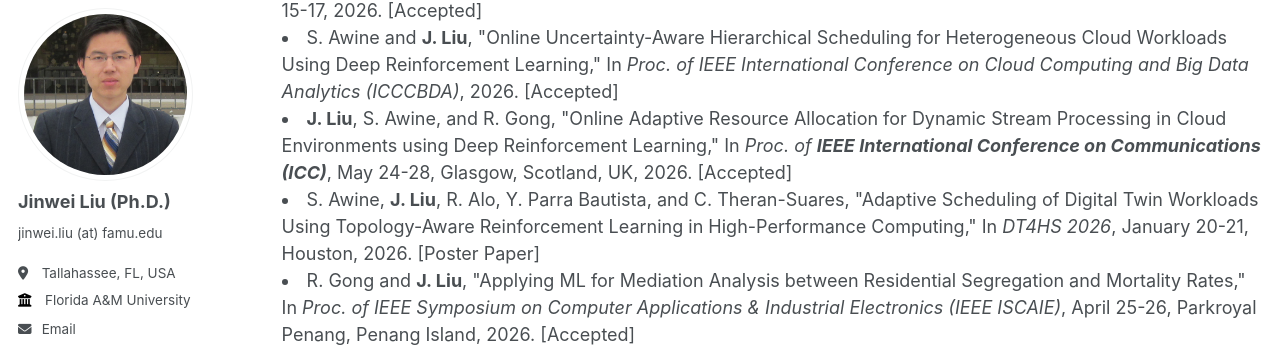
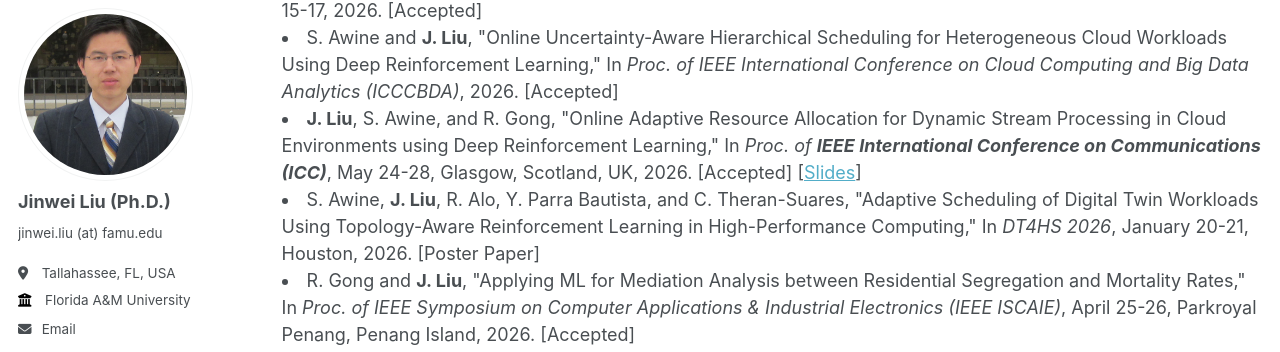
Before and after one commit to jinweiliucu/jinweiliucu.github.io, a Jekyll site: the page built from _publications/publications.html, in a window 1280 px wide and 900 px high, scrolled down 437 px. Shown: the part 98-450 px from the top of the window. Built offline with Jekyll 4.4.1, drawn with Linux system fonts in a browser that asks for light colours; some web fonts are replaced.

Commit message:
Update publications.html

```diff
--- a/_publications/publications.html
+++ b/_publications/publications.html
@@ -39,7 +39,7 @@ author_profile: true
 	<li>
     <strong>J. Liu</strong>, S. Awine, and R. Gong, "Online Adaptive Resource Allocation for Dynamic Stream Processing in Cloud Environments using Deep Reinforcement Learning,"
     In <em>Proc. of <strong>IEEE International Conference on Communications (ICC)</strong></em>, May 24-28, Glasgow, Scotland, UK, 2026. [Accepted]
-    <!-- [<a href="/files/articles/WF-PST2025LiuFalcon.pdf">Paper</a>]</span> -->
+    [<a href="/files/articles/ICC2026SlidesLiu.pdf">Slides</a>]</span>
     </span><br>
     </li>
 
```
